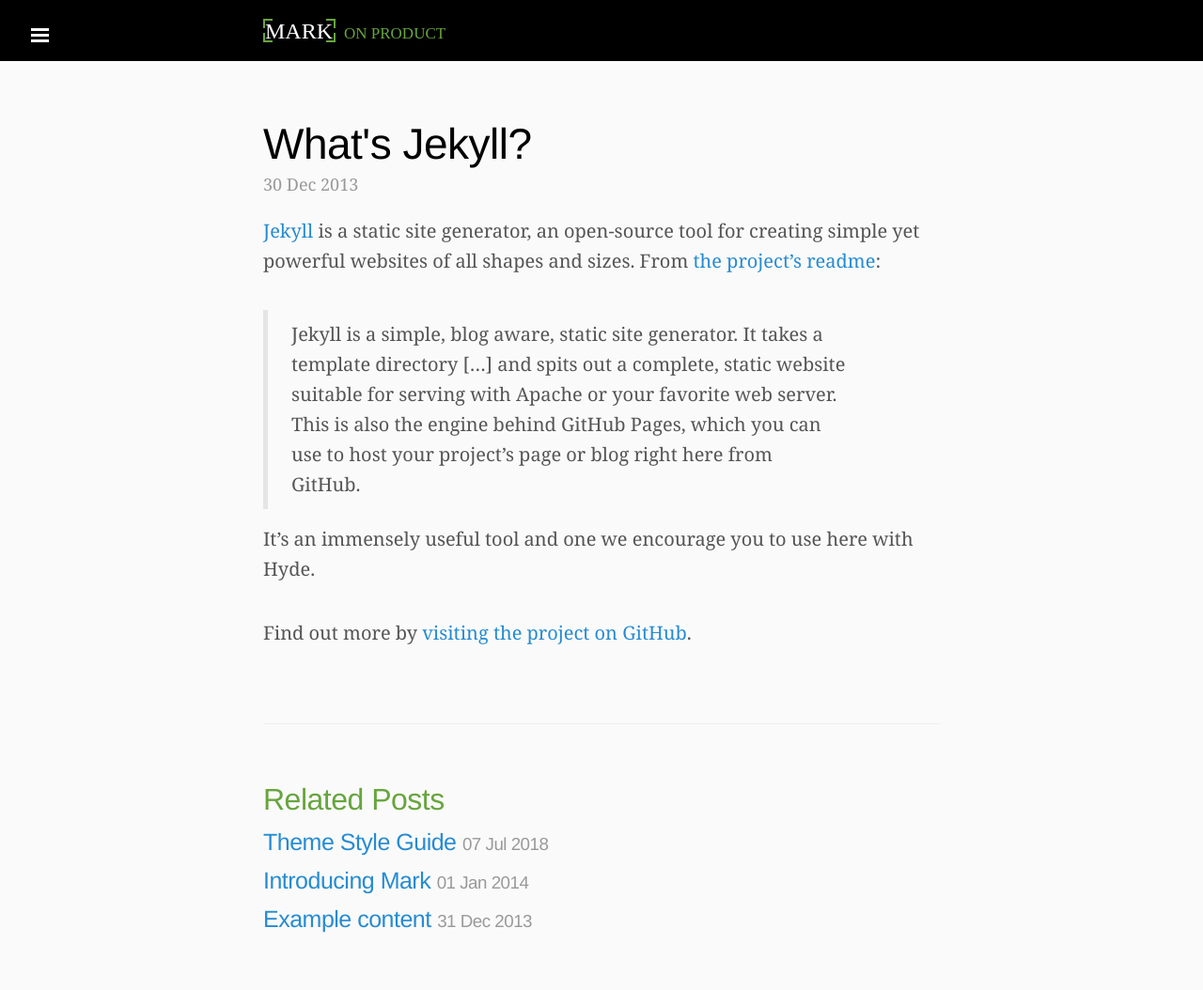
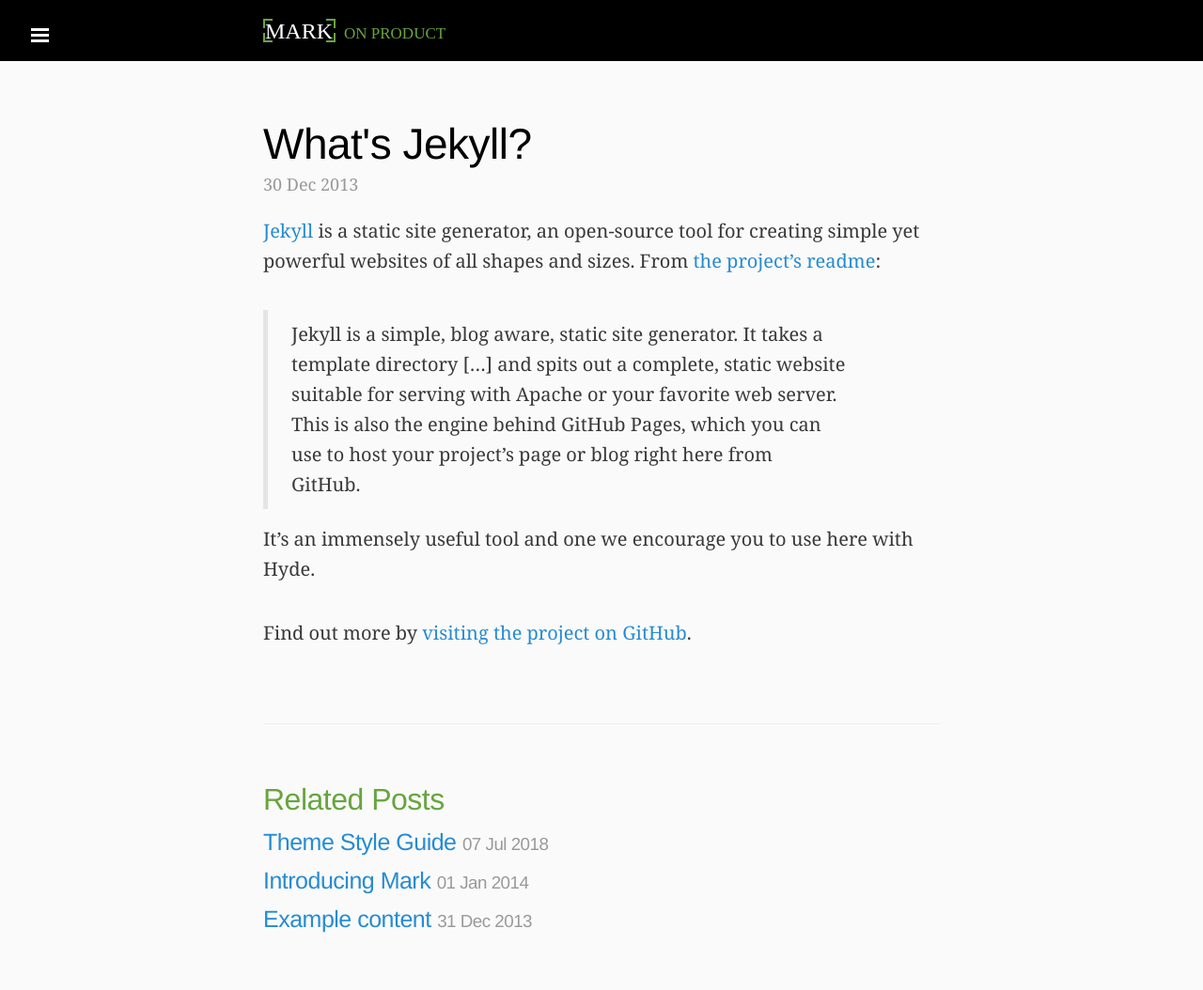
Before and after one commit to markthelefty/markthelefty.github.io, a Jekyll site: the page built from _posts/2013-12-31-whats-jekyll.md, in a window 1280 px wide. Shown: the whole page at 94% size. Built offline with Jekyll 4.4.1, drawn with Linux system fonts in a browser that asks for light colours; some web fonts are replaced; Markdown is read by kramdown in place of the engine named in the settings.

Commit message:
type adjustments

```diff
--- a/public/css/custom.css
+++ b/public/css/custom.css
@@ -63,5 +63,5 @@
   line-height: 1.6;
   margin-bottom: 1.8rem;
   font-weight:300;
-  color: #555;
+  color: #393939;
  }
```
